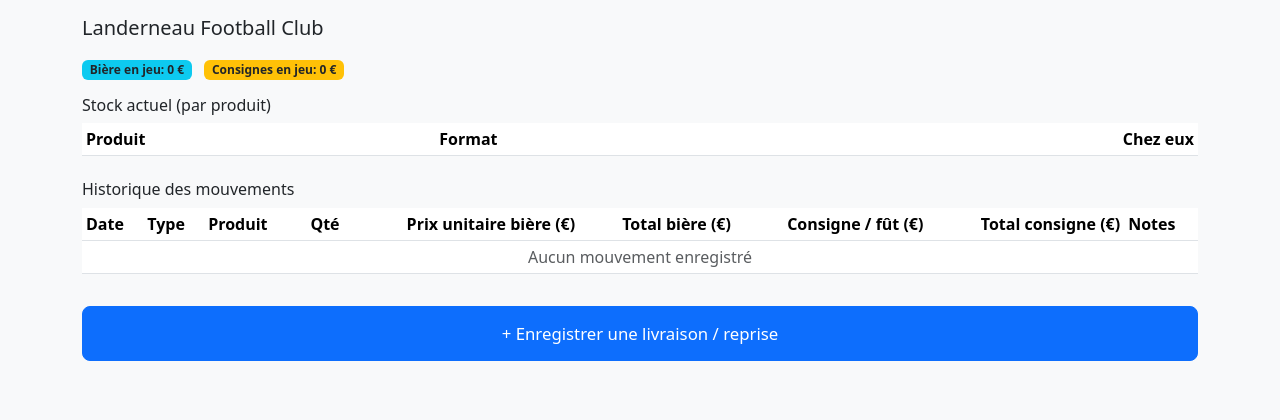
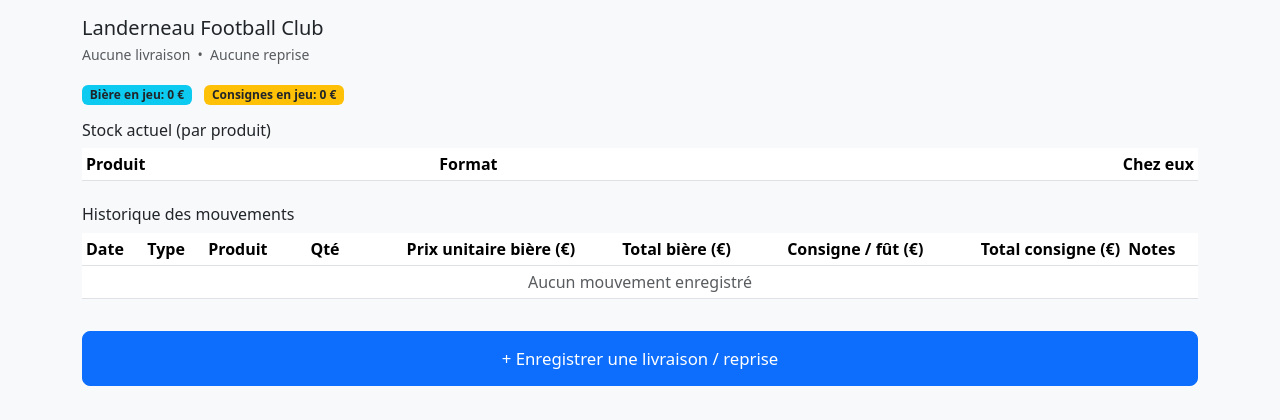
Before and after one commit to lecentrallanderneau-oss/livraison-et-suivi-futs, a Flask app: page /client/1 in a window 1280 px wide. Shown: the part 57-477 px from the top of the page. Run offline with Flask 3, Linux system fonts and the light colour scheme; lists and menus that the app fills with data are empty.

Commit message:
Update client_detail.html

```diff
--- a/templates/client_detail.html
+++ b/templates/client_detail.html
@@ -1,7 +1,12 @@
 {% extends "base.html" %}
 {% block title %}{{ client.name }}{% endblock %}
 {% block content %}
-<h5 class="mb-3">{{ client.name }}</h5>
+<h5 class="mb-1">{{ client.name }}</h5>
+<div class="text-muted small mb-3">
+  {% if last_delivery_at %}Dernière livraison: {{ last_delivery_at.strftime('%d/%m/%Y %H:%M') }}{% else %}Aucune livraison{% endif %}
+  &nbsp;•&nbsp;
+  {% if last_pickup_at %}Dernière reprise: {{ last_pickup_at.strftime('%d/%m/%Y %H:%M') }}{% else %}Aucune reprise{% endif %}
+</div>
 
 <div class="mb-3">
   <span class="badge bg-info text-dark me-2">Bière en jeu: {{ '%.0f'|format(beer_in_play) }} €</span>
```
